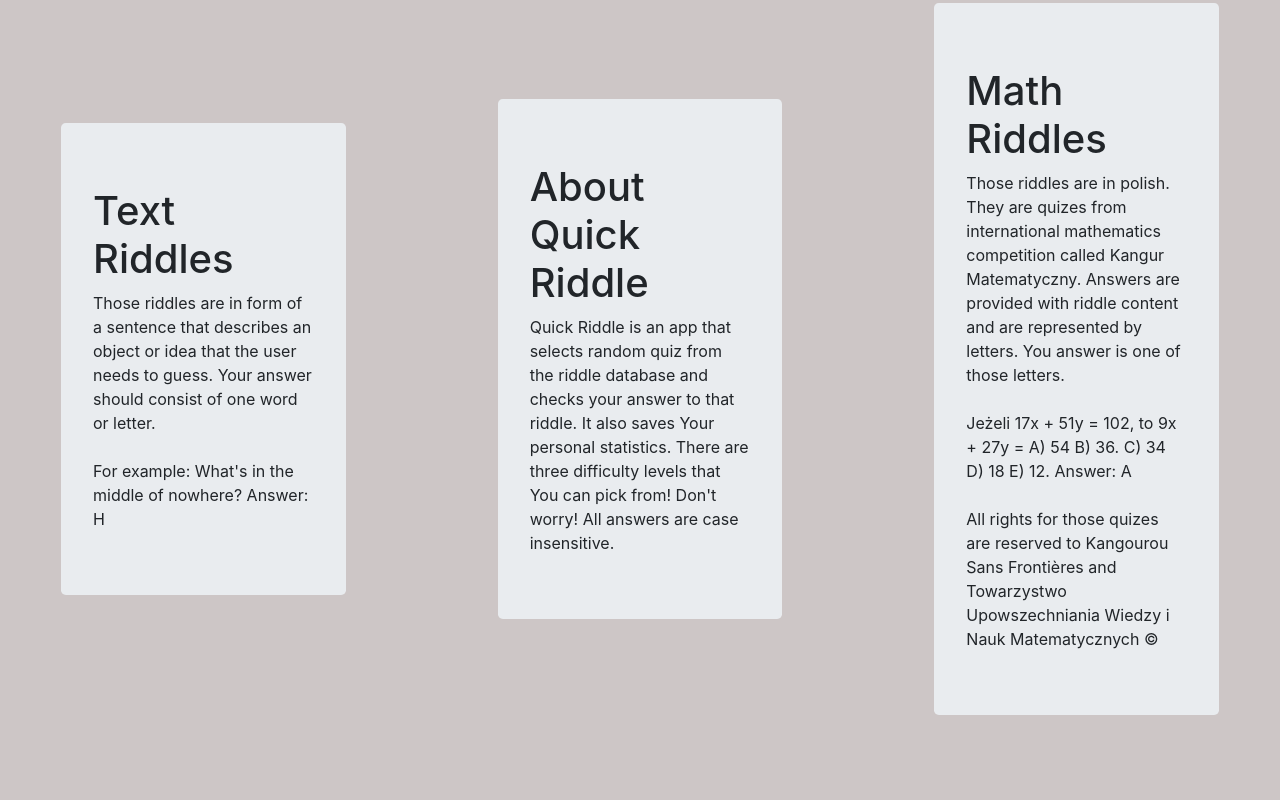
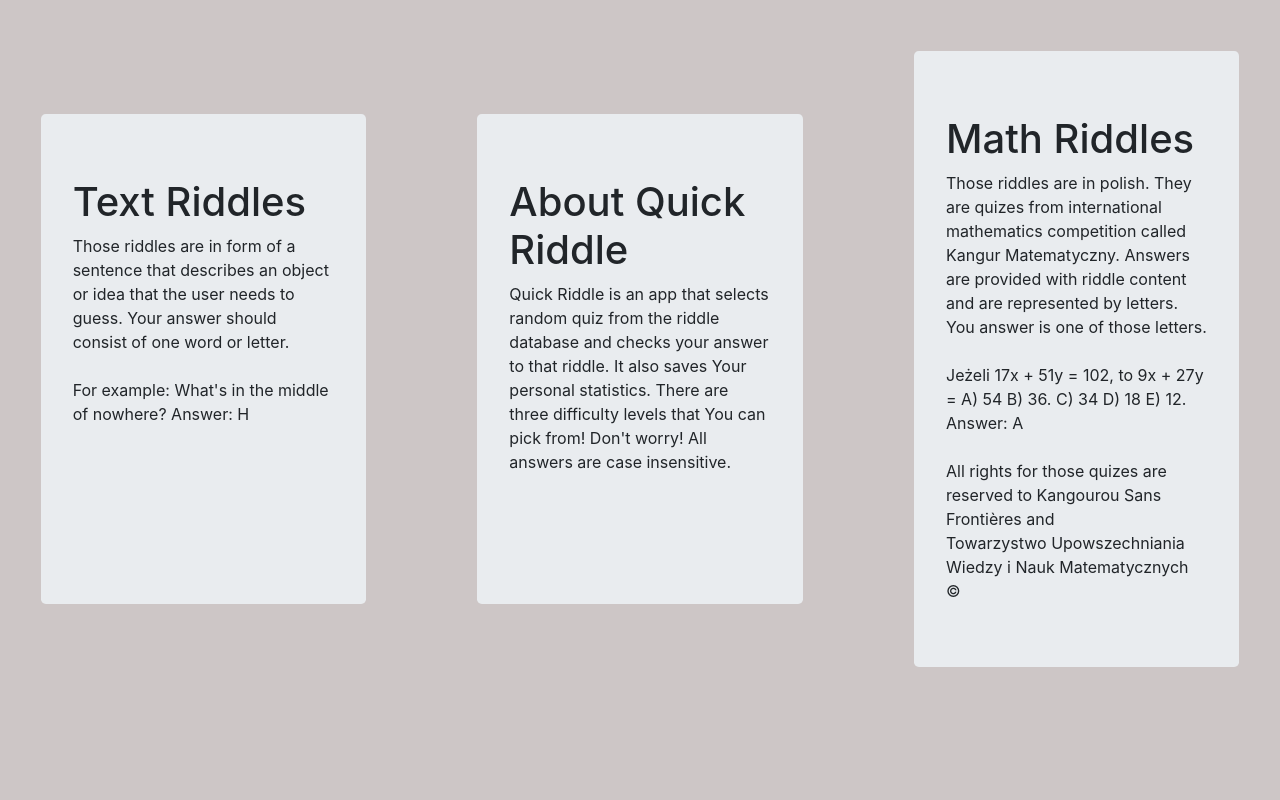
Before and after one commit to JohnnyBeet/QuickRiddle, a Flask app: page /about in a window 1280 px wide. Shown: the part 56-856 px from the top of the page. Run offline with Flask 3, Linux system fonts and the light colour scheme; some libraries are stand-ins or nearby versions.

Commit message:
Slight UI changes

```diff
--- a/project/static/main.css
+++ b/project/static/main.css
@@ -15,11 +15,14 @@ body {
     background-color: rgb(167, 126, 175);
 
 }
+.jumbotron{
+    min-height: 490px;
+}
 
 .margin-jumbo {
-    min-height: 1000px;
-    margin-right: 15%;
-    margin-left: 15%;
+
+    margin-right: 10%;
+    margin-left: 10%;
     margin-bottom: 20%;
 }
 
@@ -47,9 +50,3 @@ body {
    margin-left: auto;
    margin-right: auto;
 }
-
-.jumbotron {
-    min-height: 300px; /* Set a minimum height for jumbotrons /
-    display: flex; / Enable flexbox layout /
-    align-items: center; / Center the content vertically */
-  }
--- a/project/templates/home.html
+++ b/project/templates/home.html
@@ -7,7 +7,7 @@
 
   td {
     text-align: center; /* Center-align the contents of the table cells */
-    padding: 10px; /* Add some padding around the buttons */
+    padding: 100px; /* Add some padding around the buttons */
   }
 </style>
 <form method="POST" action="/difficulty">
```
